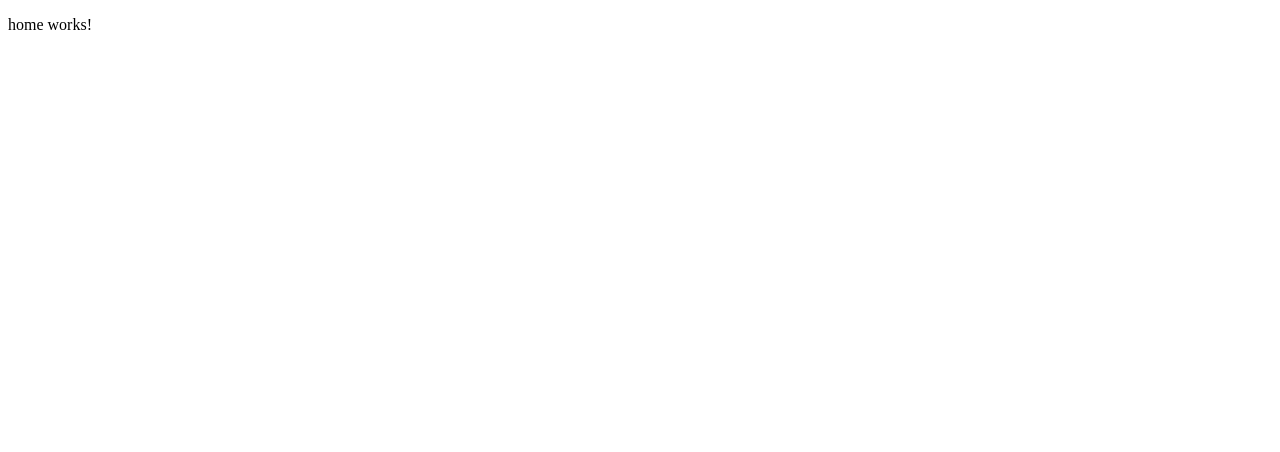
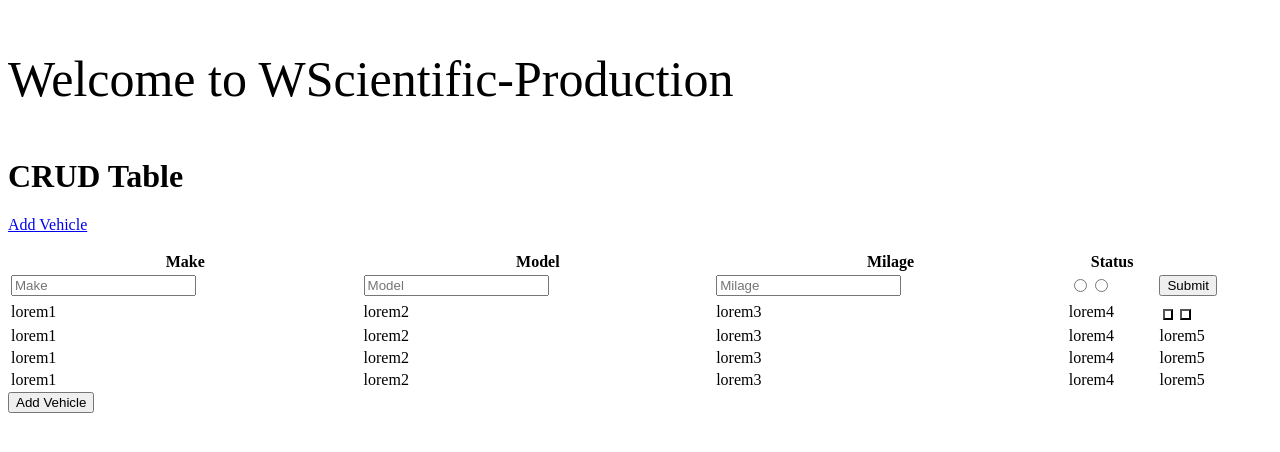
Before and after one commit to CHAKFI/WScientific-Production, an Angular app in the folder Angular-frontend/: page /home in a window 1280 px wide. Shown: the top 452 px of the page. Built offline with nearby package versions, Linux system fonts and the light colour scheme.

Commit message:
add home

```diff
--- a/Angular-frontend/src/app/home/home.component.css
+++ b/Angular-frontend/src/app/home/home.component.css
@@ -0,0 +1,20 @@
+#para {
+    font-size:50px
+}
+
+body{background-color:lightgray;}
+table{
+	width:100%;
+}
+td form {
+	margin:0;padding:0;
+}
+td form button.button{
+	padding:0.25em;margin:0.25em;
+	background:none;
+	color:blue;
+}
+td form button.button:hover{
+  background:none;
+	color:steelblue;
+}
--- a/Angular-frontend/src/app/home/home.component.html
+++ b/Angular-frontend/src/app/home/home.component.html
@@ -1 +1,76 @@
-<p>home works!</p>
+<p id ="para" > Welcome to WScientific-Production </p>
+
+<div class="row">
+  <div class="large-12 columns">
+		<h1>CRUD Table</h1>
+		<p><a href="#" ><i class="fa fa-plus-square"></i>Add Vehicle</a></p>
+    <table id="test-table">
+      <thead>
+        <tr>
+          <th>Make</th>
+          <th>Model</th>
+          <th>Milage</th>
+          <th>Status</th>
+					<th></th>
+        </tr>
+      </thead>
+      <tfoot></tfoot>
+      <tbody>
+				<tr>
+          <td><label for=""><input type="text" name="" id="" placeholder="Make" /></label></td>
+          <td><label for=""><input type="text" name="" id="" placeholder="Model" /></label></td>
+          <td><label for=""><input type="text" name="" id="" placeholder="Milage" /></label></td>
+          <td>
+						<form action="" class="">
+						  <div class="switch round large">
+								<input id="exampleRadioSwitch3" type="radio" name="testGroup">
+								<label for="exampleRadioSwitch3"></label>
+								<input id="exampleRadioSwitch4" type="radio" name="testGroup">
+								<label for="exampleRadioSwitch4"></label>
+							</div>
+						</form>
+						<!--<i class="fa fa-check-circle"></i></td>-->
+          <td>
+						<form action="">
+						  <input type="submit" class="tiny button" />
+						</form>
+					</td>
+        </tr>
+        <tr>
+          <td>lorem1</td>
+          <td>lorem2</td>
+          <td>lorem3</td>
+          <td>lorem4</td>
+          <td>
+						<form action="">
+						  <button class="button"><i class="fa fa-pencil-square-o"></i></button>
+							<button class="button"><i class="fa fa-trash-o"></i></button>
+						</form>
+					</td>
+        </tr>
+        <tr>
+          <td>lorem1</td>
+          <td>lorem2</td>
+          <td>lorem3</td>
+          <td>lorem4</td>
+          <td>lorem5</td>
+        </tr>
+        <tr>
+          <td>lorem1</td>
+          <td>lorem2</td>
+          <td>lorem3</td>
+          <td>lorem4</td>
+          <td>lorem5</td>
+        </tr>
+        <tr>
+          <td>lorem1</td>
+          <td>lorem2</td>
+          <td>lorem3</td>
+          <td>lorem4</td>
+          <td>lorem5</td>
+        </tr>
+      </tbody>
+    </table>
+		<button class="tiny button right">Add Vehicle</button>
+  </div>
+</div>
--- a/Angular-frontend/src/app/login/login.component.ts
+++ b/Angular-frontend/src/app/login/login.component.ts
@@ -10,8 +10,8 @@ import { Router } from '@angular/router';
 
 export class LoginComponent implements OnInit {
 
-  username: string;
-  password: string;
+  username: string = "CHAKFI";
+  password: string = "";
   message: any
 
   constructor(private service: RestapiService,private router:Router) { }
```
